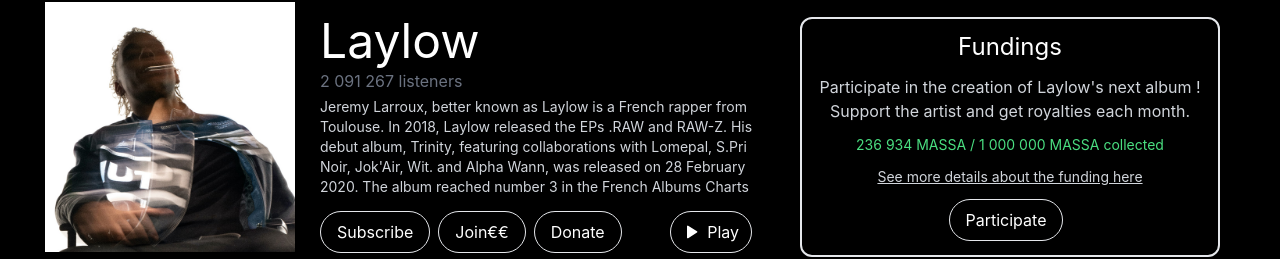
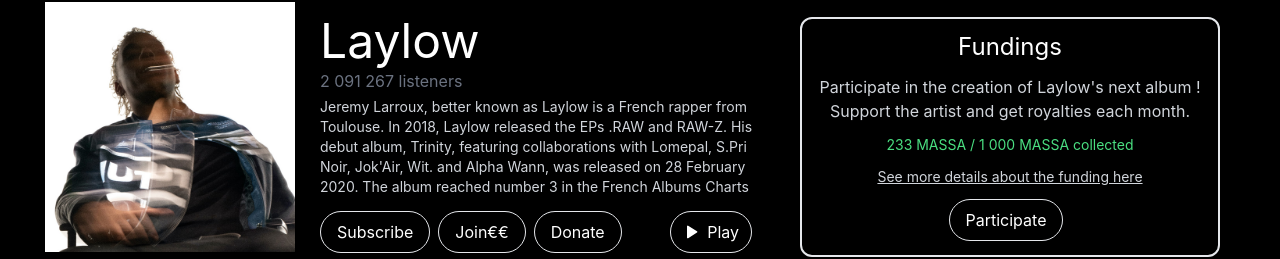
Before and after one commit to Gummu/gummu-front, a React (Create React App) app: page /artist in a window 1280 px wide. Shown: the part 123-382 px from the top of the page. Built offline with nearby package versions, Linux system fonts and the light colour scheme; what path would draw is missing.

Commit message:
feat(coin): changed typo for coin

```diff
--- a/src/components/ArtistProfile.js
+++ b/src/components/ArtistProfile.js
@@ -76,7 +76,7 @@
                     <div className={"contentWrapper"}>
                         <h1>Donation done!</h1>
                         <p>
-                            You just donated 5 Massal to Laylow.
+                            You just donated 0.5 Massa to Laylow.
                         </p>
                     </div>
                     <div className={"closeIcon"} onClick={() => toast.dismiss(t.id)}>
@@ -181,7 +181,7 @@
                                 each month.
                             </p>
                             <p className="mb-3 text-sm text-green-400">
-                                236 934 MASSA / 1 000 000 MASSA collected
+                                233 MASSA / 1 000 MASSA collected
                             </p>
                             <p className="mb-3 text-sm text-gray-300">
                                 <a href="#" className="underline">
```
